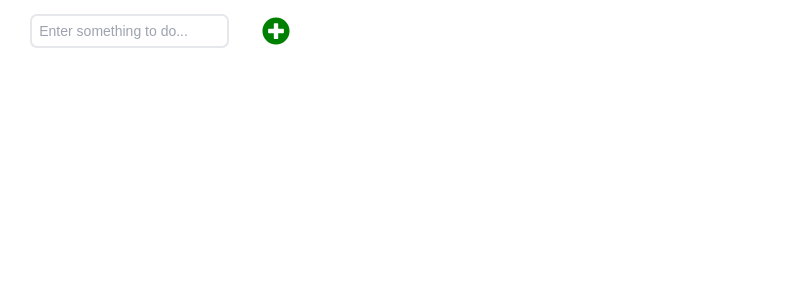
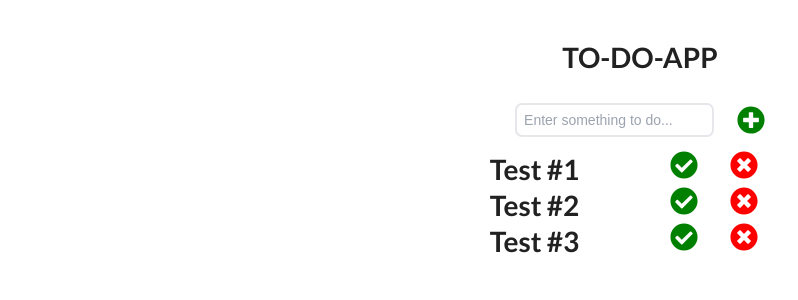
Before and after one commit to majoalba20/TO-DO-LIST, a React (Vite) app in the folder app/: page / in a window 1280 px wide. Shown: the top 300 px of the page, without its empty margins (0-798 px from the left). Built offline with nearby package versions, Linux system fonts and the light colour scheme.

Commit message:
Integer Todo App

```diff
--- a/app/src/App.jsx
+++ b/app/src/App.jsx
@@ -1,8 +1,32 @@
+import { useState } from 'react';
 import Form from './components/Form'
+import List from './components/List';
 
 function App() {
+
+  const apptitle = 'TO-DO-APP';
+
+  const list = [{title: 'Test #1', complete: false},
+    {title: 'Test #2'},{title: 'Test #3'}]
+
+  const [todoList, setTodoList] = useState(list);
+
+  const addTodo = (item) => {
+    setTodoList((oldlist) => [...oldlist, item]);
+  };
+
+  const removeTodo = (id) => {
+    setTodoList((oldlist)=> oldlist.filter((item)=> item.title !== id))
+  };
+
   return (
-    <Form/>
+    <div className='p-11 w-full'>
+      <section className='flex flex-col items-center'>
+        <h1>{apptitle}</h1>
+        <Form addTodo={addTodo}/>
+      </section>
+      <section className='w-1/4 m-auto'><List list={todoList} removeTodoListProp={removeTodo}/></section>
+    </div>
   )
 }
 
```
